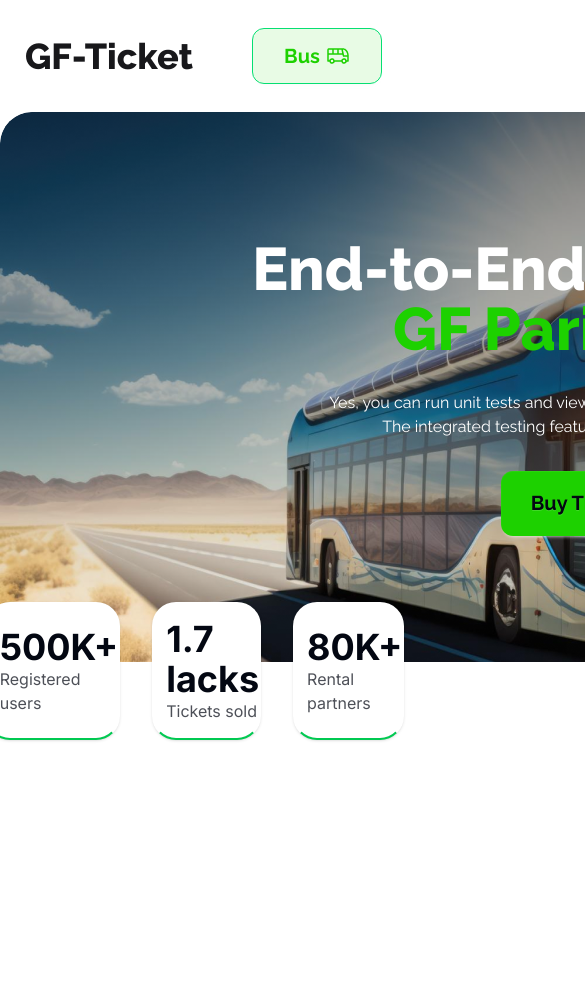
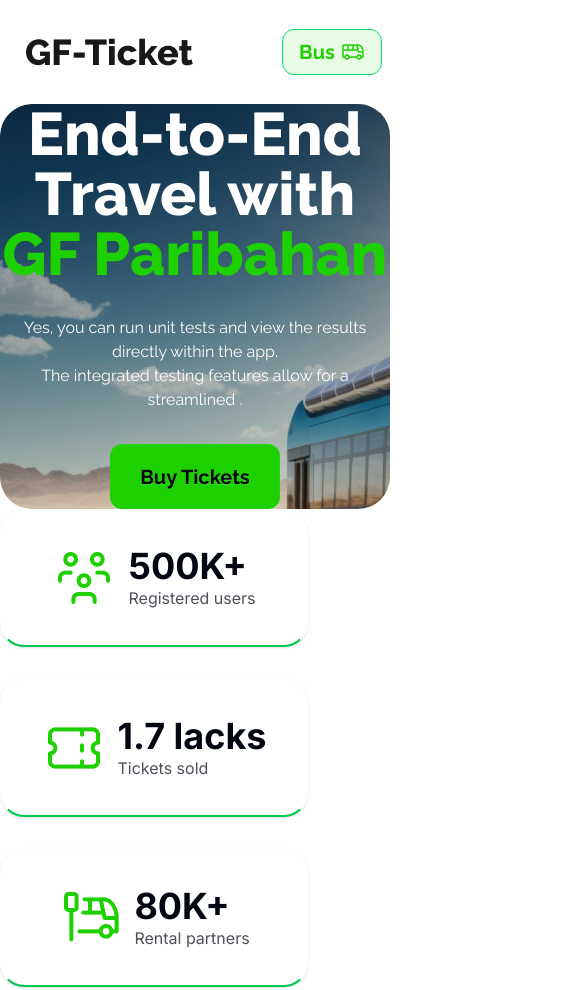
Before and after one commit to Occult09/smart-ticketing, a plain HTML site: page index.html in a window 390 px wide. Shown: the top 990 px of the page, 585 px wide, since content can reach past the window. Before the commit the page ends 844 px from the top, so only its background shows below. Drawn offline with nearby package versions, Linux system fonts and the light colour scheme.

Commit message:
started making header responsive

```diff
--- a/index.html
+++ b/index.html
@@ -1,3 +1,4 @@
+
 <!DOCTYPE html>
 <html lang="en">
 
@@ -21,7 +22,7 @@
                 <div class="navbar-start">
                     <a class="btn btn-ghost text-4xl font-extrabold">GF-Ticket</a>
                 </div>
-                <div class="navbar-center hidden lg:flex">
+                <div class="navbar-center hidden flex">
                     <ul class="menu menu-horizontal px-1 space-x-10 font-medium">
                         <li><a class="text-[#030712] opacity-70">Home</a></li>
                         <li><a class="text-[#030712] opacity-70">About</a></li>
@@ -31,7 +32,7 @@
                 </div>
                 <div class="navbar-end">
                     <a
-                        class="btn bg-[#1DD1001A] rounded-xl text-[#1DD100] font-bold text-xl px-[30px] py-[22px] w-[130px] h-[56px] border-green-400">Bus
+                        class="btn bg-[#1DD1001A] rounded-xl text-[#1DD100] font-bold text-xl px-[30px] py-[22px] w-[100px] h-[40px] lg:w-[130px] lg:h-[56px] border-green-400">Bus
                         <img src="images/bus-icon.png" alt=""> </a>
                 </div>
             </div>
@@ -39,7 +40,7 @@
         <!-- banner section -->
         <section>
             <div
-                class="w-[1171px] h-[550px] rounded-[32px] bg-[url(/images/banner.png)] mx-auto flex flex-col justify-center space-y-8">
+                class="lg:w-[1171px] lg:h-[550px] rounded-[32px] bg-[url(/images/banner.png)] mx-auto flex flex-col justify-center space-y-8">
                 <h1 class="text-center text-6xl text-white font-extrabold"><span>End-to-End Travel with</span> <br>
                     <span class="text-[#1DD100]">GF
                         Paribahan</span>
@@ -53,7 +54,7 @@
                 </div>
             </div>
             <!-- cards -->
-            <div class="flex justify-center gap-8 relative bottom-15">
+            <div class="flex flex-col lg:flex-row justify-center gap-8 lg:relative bottom-15">
                 <!-- card 1 -->
                 <div
                     class="w-[308px] h-[138px] bg-white border-white rounded-3xl flex shadow-sm items-center justify-center gap-3 border-2 border-b-green-500">
```
